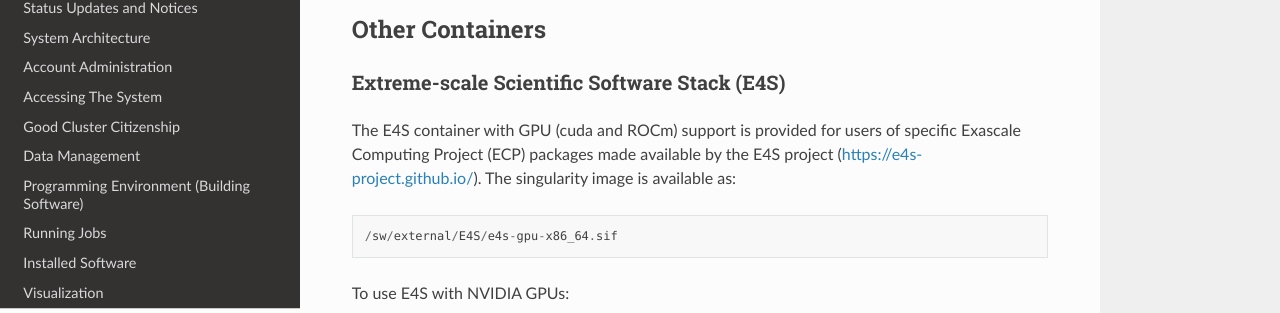
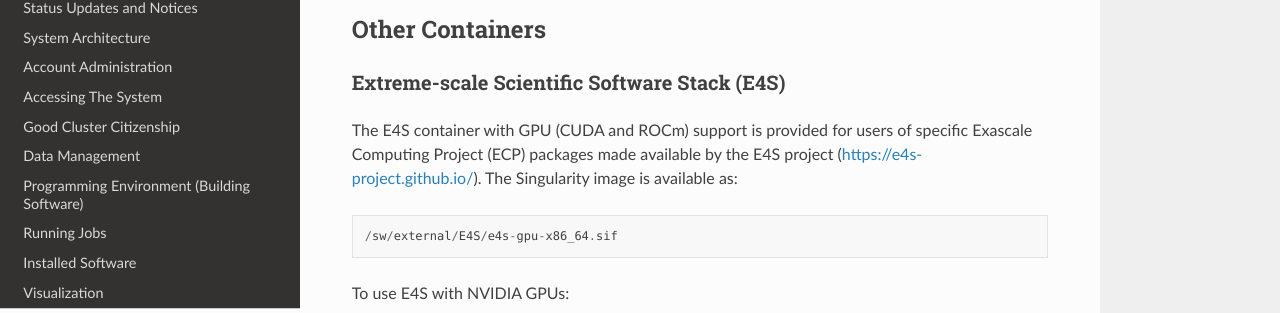
Before and after one commit to ncsa/Delta_doc, a Sphinx documentation site: the page built from docs/source/containers.rst, in a window 1280 px wide and 900 px high, scrolled down 3666 px. Shown: the part 137-450 px from the top of the window. Built offline with Sphinx 7.4.7 and the Read the Docs theme 2.0.0, drawn with Linux system fonts in a browser that asks for light colours; pages that are not in the unit, such as notebooks, are missing from menus; some of the changed text lies outside the part shown.

```diff
--- a/docs/source/containers.rst
+++ b/docs/source/containers.rst
@@ -148,7 +148,7 @@ Container list (as of March, 2022)
    theano:18.08
    torch:18.08-py2
 
-See also: https://catalog.ngc.nvidia.com/?filters=resourceType|container|Container
+See also: `https://catalog.ngc.nvidia.com/?filters=resourceType|container|Container <https://catalog.ngc.nvidia.com/?filters=resourceType|container|Container>`_
 
 AMD Infinity Hub containers for MI100
 -------------------------------------
@@ -213,7 +213,7 @@ Other Containers
 Extreme-scale Scientific Software Stack (E4S)
 ~~~~~~~~~~~~~~~~~~~~~~~~~~~~~~~~~~~~~~~~~~~~~
 
-The E4S container with GPU (cuda and ROCm) support is provided for users of specific Exascale Computing Project (ECP) packages made available by the E4S project (https://e4s-project.github.io/). The singularity image is available as:
+The E4S container with GPU (CUDA and ROCm) support is provided for users of specific Exascale Computing Project (ECP) packages made available by the E4S project (https://e4s-project.github.io/). The Singularity image is available as:
 
 .. code-block::
 
```
